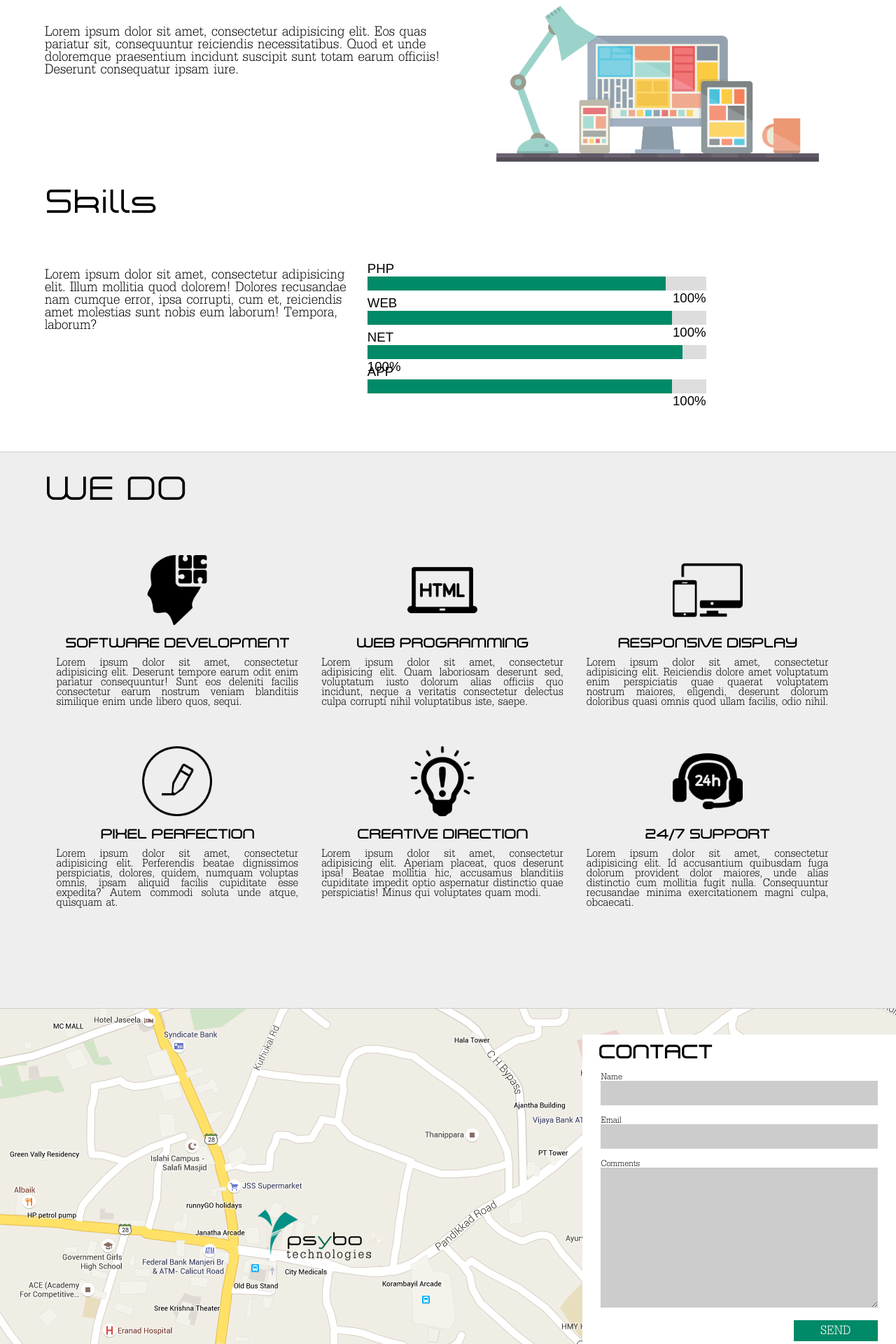
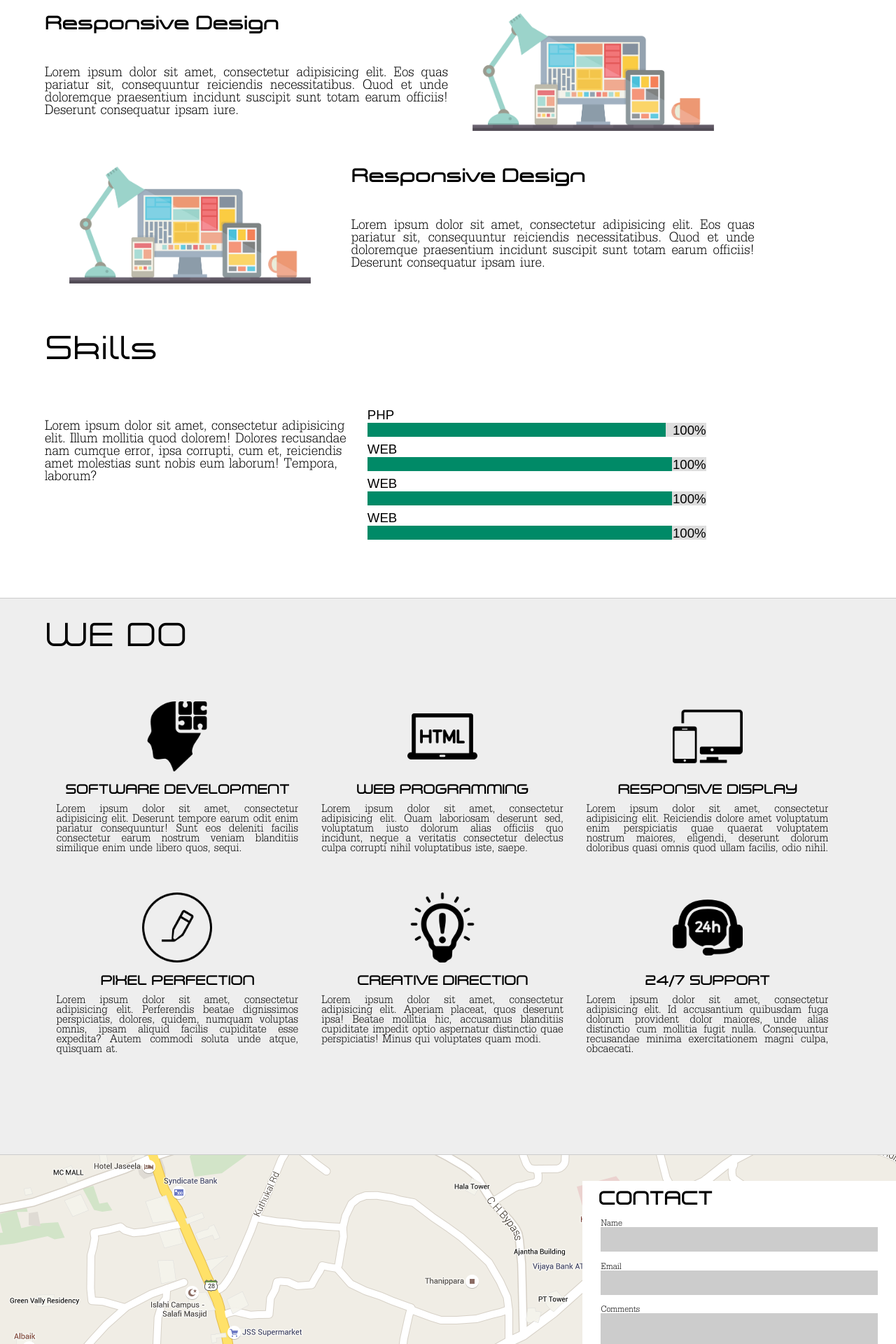
Before and after one commit to AjeebKt/Psybo-Site, a PHP site: page / in a window 1280 px wide. Shown: the part 960-2880 px from the top of the page at 70% size. Run offline with PHP 8.4, Linux system fonts and the light colour scheme.

Commit message:
About content added

```diff
--- a/css/css.css
+++ b/css/css.css
@@ -120,15 +120,22 @@ nav
 	float: left;
 	padding-bottom: 2%;
 }
+.about p
+{
+	margin: 8% 0 0 0;
+}
 	.about-content
 	{
+		/*margin: 1% 5% 3%;*/
 		width: 50%;
 		float: left;
-		margin-right: 3%;
+		text-align: justify;
+		/*margin-right: 3%;*/
 	}
 	.about-img
 	{
-		width: 40%;
+		margin: 1% 5% 3%;
+		width: 30%;
 		float: left;
 		margin-left: 3%;
 	}
@@ -579,3 +586,21 @@ p
 	font-family: DilleniaUPC;
 	font-size: 22pt;
 }
+.parallax
+{
+  height: 100%;
+}
+.parallax-layer
+{
+  position: absolute;
+  top: 0;
+  right: 0;
+  bottom: 0;
+  left: 0;
+}
+.parallax-layer-base
+{
+  transform: translateZ(1.5px);
+  overflow-x: hidden;
+  overflow-y: auto;
+}
--- a/index.php
+++ b/index.php
@@ -36,10 +36,18 @@
 				<div class="about-us">
 					<h2>ABOUT US</h2>
 					<div class="about-content">
+						<h3>Responsive Design</h3>
 						<p>Lorem ipsum dolor sit amet, consectetur adipisicing elit. Eos quas pariatur sit, consequuntur reiciendis necessitatibus. Quod et unde doloremque praesentium incidunt suscipit sunt totam earum officiis! Deserunt consequatur ipsam iure.</p>
 					</div>
 					<div class="about-img">
 						<img src="img/design.png" alt="">
+					</div>
+					<div class="about-img">
+						<img src="img/design.png" alt="">
+					</div>
+					<div class="about-content">
+						<h3>Responsive Design</h3>
+						<p>Lorem ipsum dolor sit amet, consectetur adipisicing elit. Eos quas pariatur sit, consequuntur reiciendis necessitatibus. Quod et unde doloremque praesentium incidunt suscipit sunt totam earum officiis! Deserunt consequatur ipsam iure.</p>
 					</div>
 				</div>
 				<div class="about-skill">
@@ -52,29 +60,29 @@
 							<label for="">PHP</label>
 							<div class="about-skill">
 								<div class="progress">
+									<span class="span">100%</span>
 									<span class="percent" style="width: 88%;"></span>
-									<span class="span">100%</span>
 								</div>
 							</div>
 							<label for="">WEB</label>
 							<div class="about-skill">
 								<div class="progress">
+									<span class="span">100%</span>
 									<span class="percent" style="width: 90%;"></span>
-									<span class="span">100%</span>
 								</div>
 							</div>
-							<label for="">NET</label>
+							<label for="">WEB</label>
 							<div class="about-skill">
 								<div class="progress">
-									<span class="percent" style="width: 93%;"></span>
-									<span >100%</span>
+									<span class="span">100%</span>
+									<span class="percent" style="width: 90%;"></span>
 								</div>
 							</div>
-							<label for="">APP</label>
+							<label for="">WEB</label>
 							<div class="about-skill">
 								<div class="progress">
+									<span class="span">100%</span>
 									<span class="percent" style="width: 90%;"></span>
-									<span class="span">100%</span>
 								</div>
 							</div>
 						</div>
@@ -120,7 +128,10 @@
 			</div>
 		</section>
 		<section class="contact">
-			<div class="map">
+			<div class="parallax">
+				<div class="parallax-layer parallax-layer-base">
+					<img src="img/map.png" alt="">
+				</div>
 			</div>
 			<div class="message">
 				<div class="container">
```
